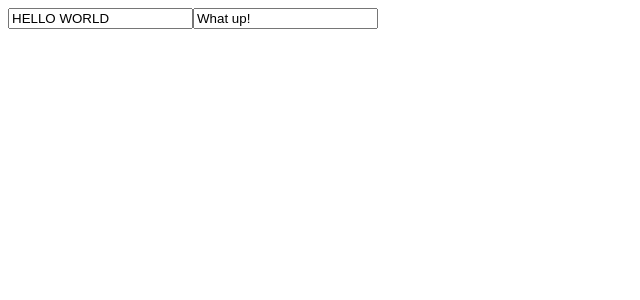
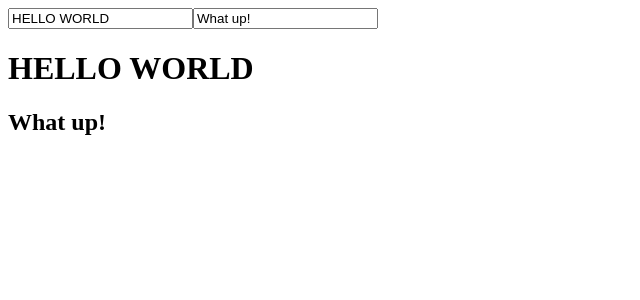
Before and after one commit to alchemy-fullstack-js-winter-2019/redux-quiz, a React app: page / in a window 1280 px wide. Shown: the top 300 px of the page, without its empty margins (0-640 px from the left). Built offline with nearby package versions, Linux system fonts and the light colour scheme.

Commit message:
Display component working and displaying title and subtitle

```diff
--- a/src/components/app/App.js
+++ b/src/components/app/App.js
@@ -1,10 +1,12 @@
 import React from 'react';
 import TitleSubtitleEditor from '../../containers/TitleSubtitleEditor';
+import TitleSubtitleDisplay from '../../containers/TitleSubtitleDisplay';
 
 function App() {
   return (
     <>
       <TitleSubtitleEditor />
+      <TitleSubtitleDisplay />
     </>
   );
 }
--- /dev/null
+++ b/src/components/display/Display.js
@@ -0,0 +1,18 @@
+import React from 'react';
+import PropTypes from 'prop-types';
+
+function Display({ title, subtitle }) {
+  return (
+    <>
+      <h1>{title}</h1>
+      <h2>{subtitle}</h2>
+    </>
+  );
+}
+
+Display.propTypes = {
+  title: PropTypes.string.isRequired,
+  subtitle: PropTypes.string
+};
+
+export default Display;
--- /dev/null
+++ b/src/containers/TitleSubtitleDisplay.js
@@ -0,0 +1,12 @@
+import { connect } from 'react-redux';
+import Display from '../components/display/Display';
+import { getTitle, getSubtitle } from '../selectors/controls';
+
+const mapStateToProps = state => ({
+  title: getTitle(state),
+  subtitle: getSubtitle(state)
+});
+
+export default connect(
+  mapStateToProps
+)(Display);
```
